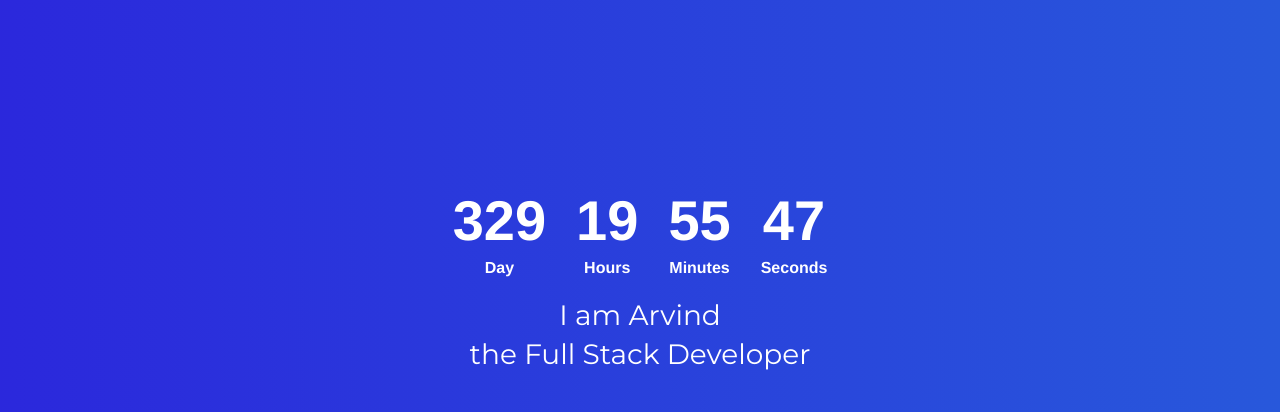
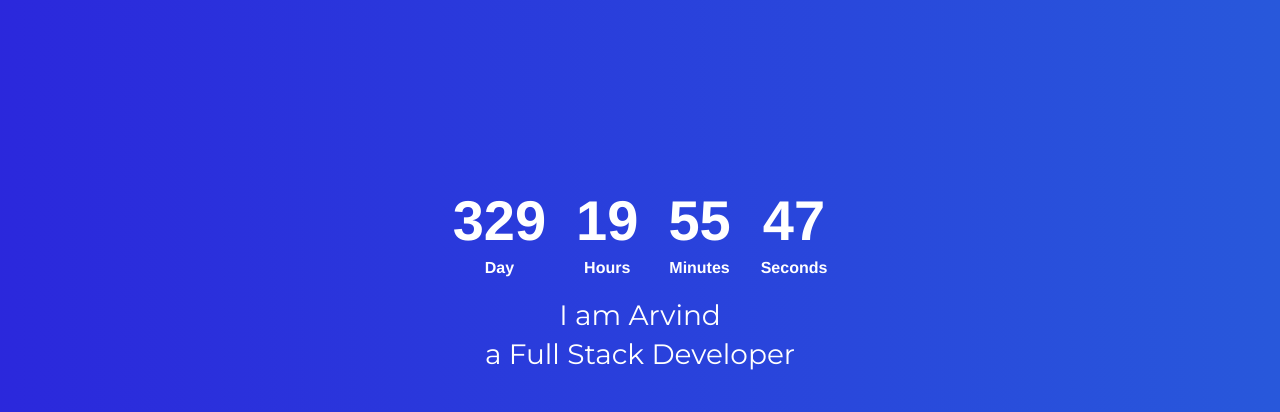
Before and after one commit to arvind1720/arvind.resume, a plain HTML site: page index.html in a window 1280 px wide. Shown: the part 77-489 px from the top of the page. Drawn offline with Linux system fonts and the light colour scheme.

Commit message:
the to a back  Full stack dev

```diff
--- a/index.html
+++ b/index.html
@@ -125,7 +125,7 @@
             <div class="col-12 col-xl-9 mx-auto">
 
 			  <div class="countdown mb-4 animated" data-animation="fadeInUp" data-countdown="2022/05/1 12:00:00"></div>
-              <h3 class="mb-7 animated" data-animation="fadeInUp" data-animation-delay="200">I am Arvind <br/> the Full Stack Developer</h3>
+              <h3 class="mb-7 animated" data-animation="fadeInUp" data-animation-delay="200">I am Arvind <br/> a Full Stack Developer</h3>
               <a href="#our-mission" class="btn btn-white mr-3 scrollto animated" data-animation="fadeInUp" data-animation-delay="400">Learn more</a>
               <button type="button" class="btn btn-soft-white scrollto animated" data-animation="fadeInUp" data-animation-delay="600" data-toggle="modal" data-target="#subscribeModal">Subscribe</button>
 
```
